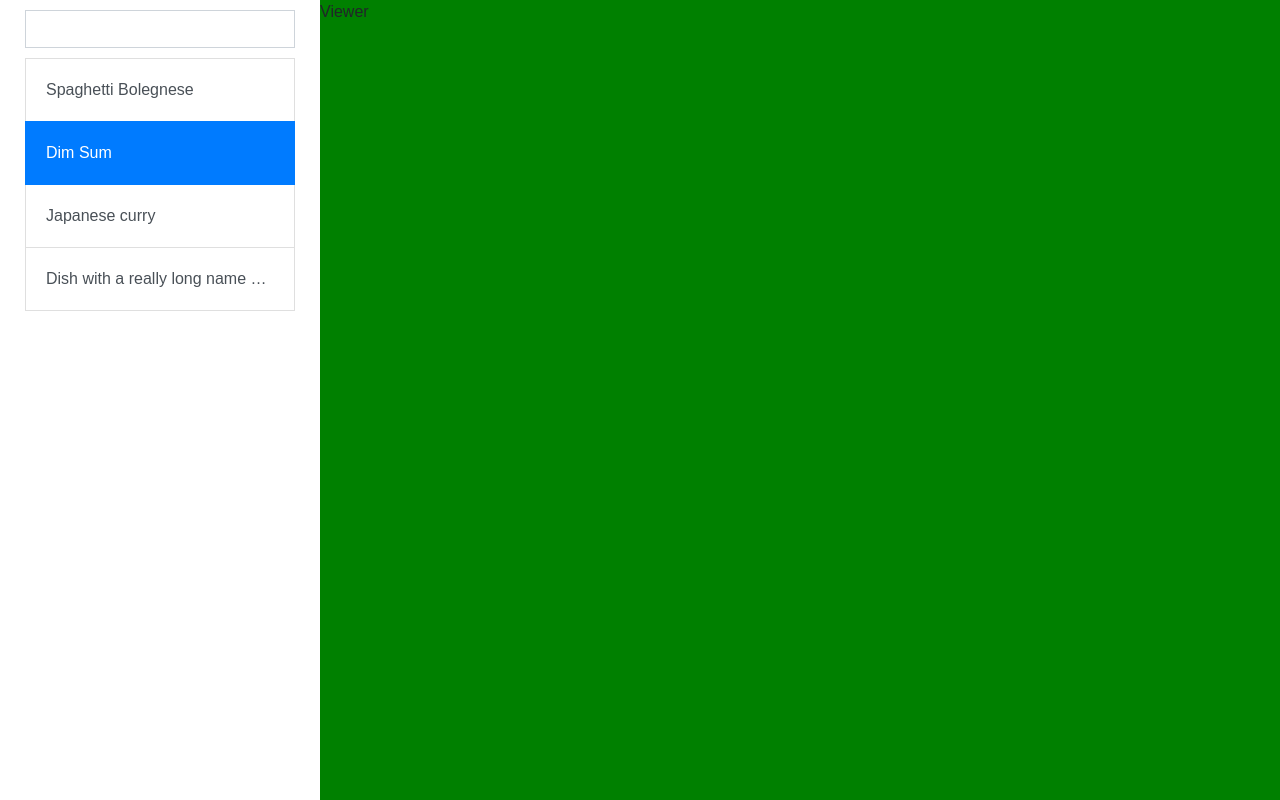
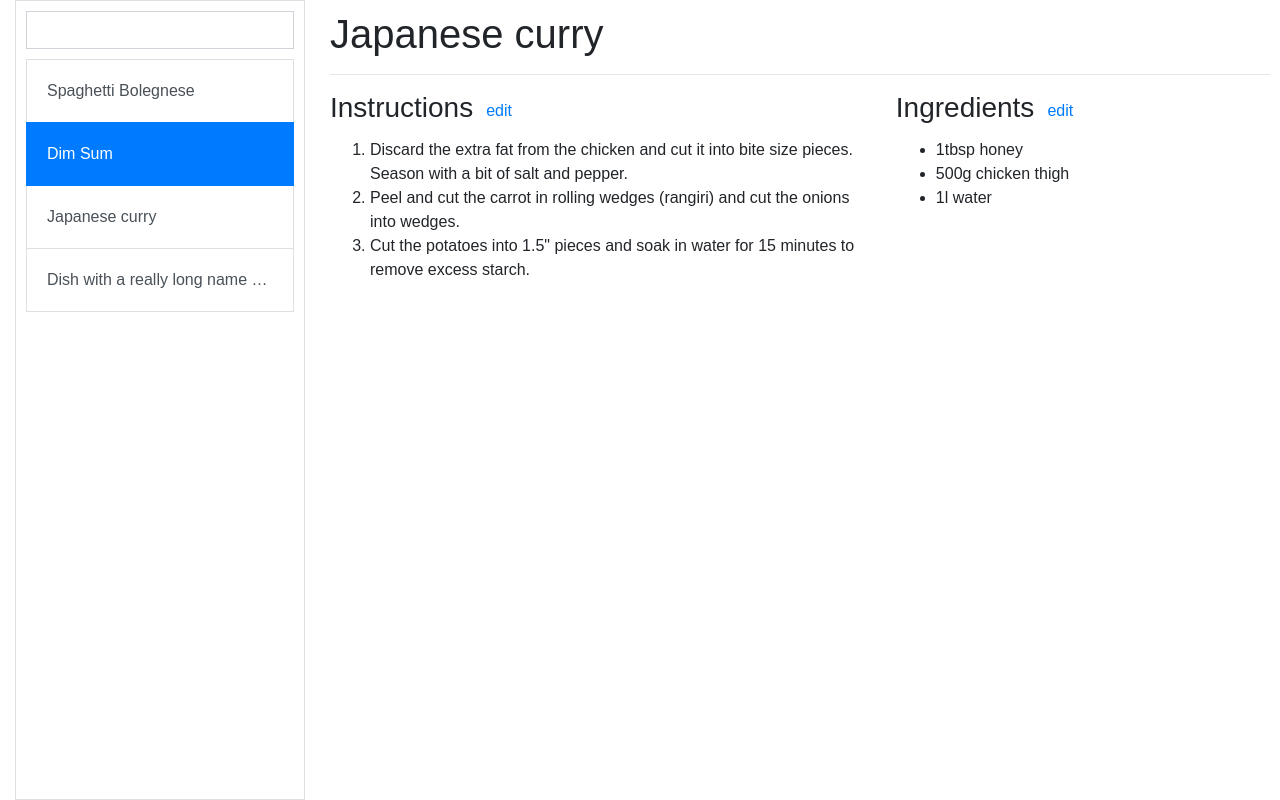
Before and after one commit to Adrymne/recipe-box, a React (Create React App) app: page / in a window 1280 px wide. Built offline with nearby package versions, Linux system fonts and the light colour scheme.

Commit message:
Recipe viewer ui

```diff
--- a/package.json
+++ b/package.json
@@ -4,6 +4,7 @@
   "private": true,
   "dependencies": {
     "bootstrap": "^4.0.0",
+    "marked": "^0.3.12",
     "react": "^16.2.0",
     "react-dom": "^16.2.0",
     "react-scripts": "1.1.1",
--- a/src/app/RecipeList.css
+++ b/src/app/RecipeList.css
@@ -6,6 +6,8 @@
   display: flex;
   flex-direction: column;
   justify-content: flex-start;
+
+  border-radius: 0;
 }
 .recipe-list > div {
   margin: 5px;
--- a/src/app/RecipeList.js
+++ b/src/app/RecipeList.js
@@ -1,17 +1,18 @@
 import React from 'react';
+import { Card } from 'reactstrap';
 import Search from './recipeList/Search';
 import List from './recipeList/List';
 import './RecipeList.css';
 
 const RecipeList = () => (
-  <div className="recipe-list">
+  <Card className="recipe-list">
     <div>
       <Search />
     </div>
     <div>
       <List />
     </div>
-  </div>
+  </Card>
 );
 
 export default RecipeList;
--- /dev/null
+++ b/src/app/Viewer.css
@@ -0,0 +1,5 @@
+.viewer {
+  width: 100%;
+  height: 100%;
+  padding: 10px;
+}
--- a/src/app/Viewer.js
+++ b/src/app/Viewer.js
@@ -1,8 +1,23 @@
 import React from 'react';
+import { Row, Col } from 'reactstrap';
+import './Viewer.css';
+import Ingredients from './viewer/Ingredients';
+import Steps from './viewer/Steps';
+
+const recipe = { name: 'Japanese curry' };
 
 const Viewer = () => (
-  <div style={{ width: '100%', height: '100%', backgroundColor: 'green' }}>
-    Viewer
+  <div className="viewer">
+    <h1>{recipe.name}</h1>
+    <hr />
+    <Row>
+      <Col sm={7}>
+        <Steps />
+      </Col>
+      <Col>
+        <Ingredients />
+      </Col>
+    </Row>
   </div>
 );
 
--- a/src/app/recipeList/list/ListItem.css
+++ b/src/app/recipeList/list/ListItem.css
@@ -1,4 +1,5 @@
 .recipe-list__list-item {
+  /* button height - prevent height from changing as button appears + disappears */
   min-height: 38px;
   display: flex;
   align-items: center;
--- /dev/null
+++ b/src/app/viewer/Ingredients.js
@@ -0,0 +1,12 @@
+import React from 'react';
+import TextArea from 'components/TextArea';
+
+// prettier-ignore
+const ingredients = `* 1tbsp honey
+* 500g chicken thigh
+* 1l water
+`
+
+const Ingredients = () => <TextArea title="Ingredients" text={ingredients} />;
+
+export default Ingredients;
--- /dev/null
+++ b/src/app/viewer/Steps.js
@@ -0,0 +1,12 @@
+import React from 'react';
+import TextArea from 'components/TextArea';
+
+// prettier-ignore
+const steps = `1. Discard the extra fat from the chicken and cut it into bite size pieces. Season with a bit of salt and pepper.
+2. Peel and cut the carrot in rolling wedges (rangiri) and cut the onions into wedges.
+3. Cut the potatoes into 1.5" pieces and soak in water for 15 minutes to remove excess starch.
+`
+
+const Steps = () => <TextArea title="Instructions" text={steps} />;
+
+export default Steps;
--- /dev/null
+++ b/src/components/TextArea.js
@@ -0,0 +1,19 @@
+import React from 'react';
+import { Button } from 'reactstrap';
+import marked from 'marked';
+
+const render = markdown => marked(markdown, { sanitize: true });
+
+const TextArea = ({ title, text }) => (
+  <React.Fragment>
+    <h3>
+      {title}
+      <small>
+        <Button color="link">edit</Button>
+      </small>
+    </h3>
+    <div dangerouslySetInnerHTML={{ __html: render(text) }} />
+  </React.Fragment>
+);
+
+export default TextArea;
```
Also changed, not shown: 1 other file (tests, documents, lock files or other folders).
